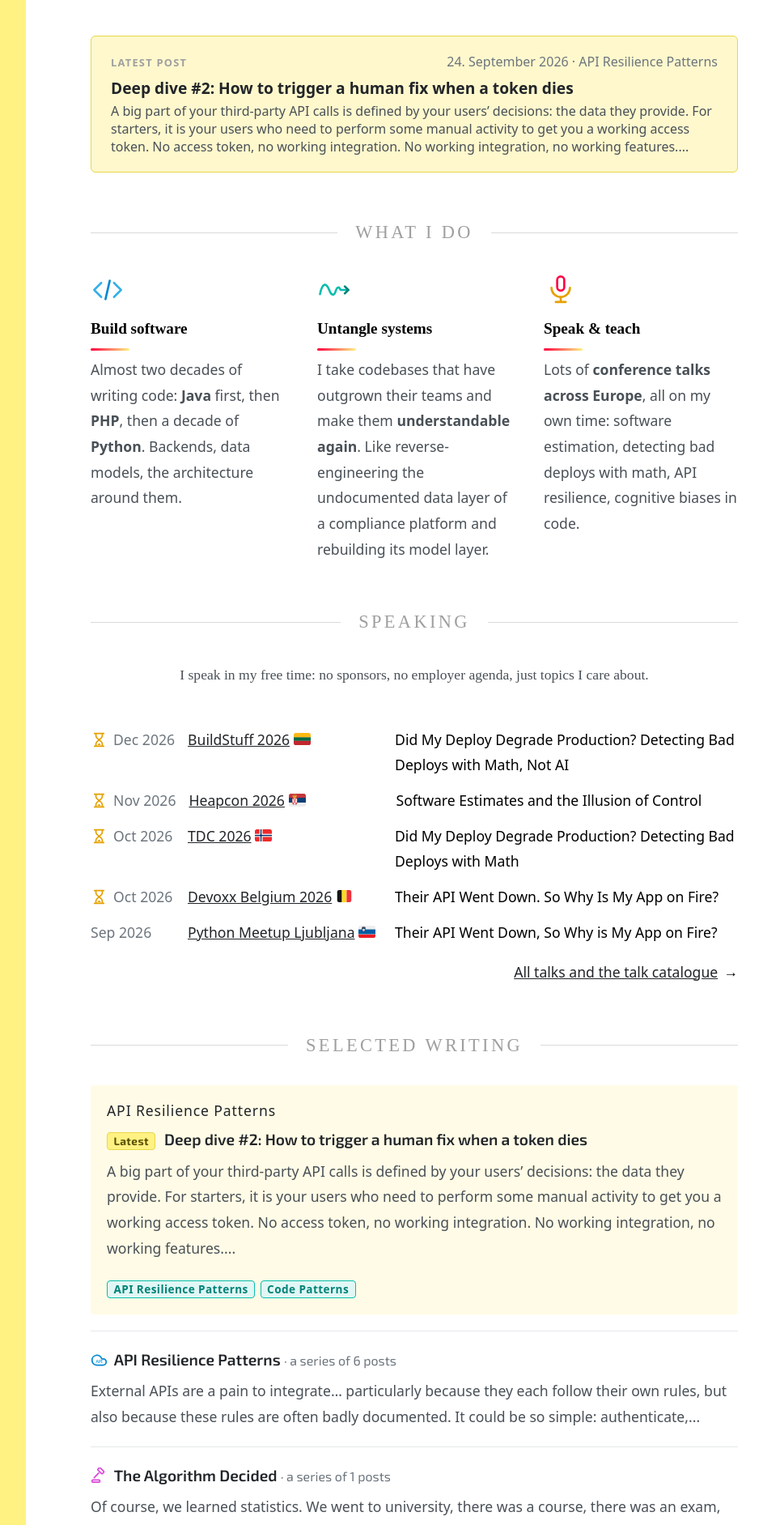
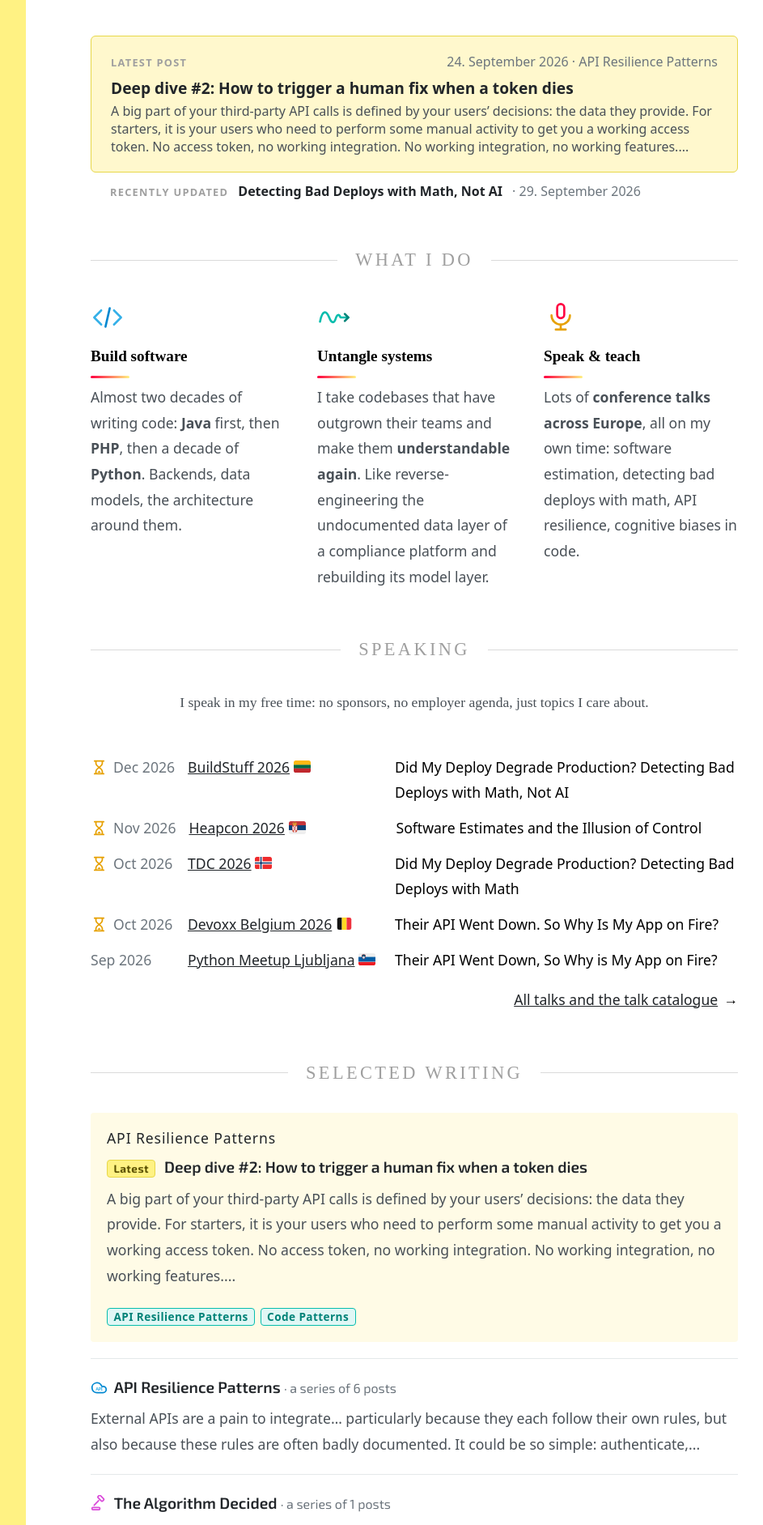
Before and after one commit to inesp/inesp.github.io, a Jekyll site: the page built from index.md, in a window 1280 px wide. Shown: the part 900-2783 px from the top of the page at 81% size, without its empty margins (288-1231 px from the left). Built offline with Jekyll 4.4.1, drawn with Linux system fonts in a browser that asks for light colours; nearby versions of some CDN libraries; some web fonts are replaced; a style sheet for code colours, icons or effects is not loaded.

Commit message:
Add recently-updated

```diff
--- a/_layouts/home.html
+++ b/_layouts/home.html
@@ -29,6 +29,27 @@
       {%- assign latest_teaser_length = latest.intro_truncatewords | default: 30 -%}
       <span class="home-latest-teaser">{{ latest.excerpt | strip_html | truncatewords: latest_teaser_length }}</span>
     </a>
+
+    {%- comment %}Recently updated: the post with the newest `updated` date from the last 30 days (evaluated at build time){% endcomment -%}
+    {%- assign updated_cutoff = site.time | date: "%s" | minus: 2592000 -%}
+    {%- assign updated_post = nil -%}
+    {%- assign updated_ts = 0 -%}
+    {%- for p in site.posts -%}
+      {%- if p.updated and p.url != latest.url -%}
+        {%- assign ts = p.updated | date: "%s" | plus: 0 -%}
+        {%- if ts > updated_cutoff and ts > updated_ts -%}
+          {%- assign updated_post = p -%}
+          {%- assign updated_ts = ts -%}
+        {%- endif -%}
+      {%- endif -%}
+    {%- endfor -%}
+    {%- if updated_post %}
+    <a class="home-updated" href="{{ updated_post.url | relative_url }}">
+      <span class="home-latest-label">Recently updated</span>
+      <span class="home-updated-title">{{ updated_post.title }}</span>
+      <span class="text-muted">· {{ updated_post.updated | date: site.date_format }}</span>
+    </a>
+    {%- endif %}
   </section>
 
   <!-- What I do -->
--- a/_layouts/post.html
+++ b/_layouts/post.html
@@ -11,6 +11,11 @@
       Published: <time itemprop="datePublished" datetime="{{ page.date | date_to_xmlschema }}">
         {{ page.date | date: site.date_format }}
       </time>
+      {%- if page.updated %}
+        • Updated: <time itemprop="dateModified" datetime="{{ page.updated | date_to_xmlschema }}">
+          {{ page.updated | date: site.date_format }}
+        </time>
+      {%- endif %}
         • <span itemprop="author" itemscope itemtype="http://schema.org/Person">{{ page.author | escape }}</span>
     </p>
 
--- a/_posts/2026-02-18-impact-of-a-deploy.md
+++ b/_posts/2026-02-18-impact-of-a-deploy.md
@@ -1,5 +1,6 @@
 ---
 title: "Detecting Bad Deploys with Math, Not AI"
+updated: 2026-09-29
 tags: ["Algorithms"]
 biblio:
   - link: https://en.wikipedia.org/wiki/Normal_distribution
--- a/_sass/home.scss
+++ b/_sass/home.scss
@@ -135,6 +135,24 @@
   .home-latest-teaser {
     display: block;
     color: $color-gray-4;
+  }
+
+  .home-updated {
+    display: flex;
+    align-items: baseline;
+    flex-wrap: wrap;
+    gap: 0.25rem 0.75rem;
+    margin-top: 0.75rem;
+    padding: 0 1.5rem;
+    text-decoration: none;
+
+    &:hover .home-updated-title {
+      text-decoration: underline;
+    }
+  }
+
+  .home-updated-title {
+    font-weight: 600;
   }
 }
 
```
Also changed, not shown: docs/front-matter-reference.md (+5 -0 lines).
